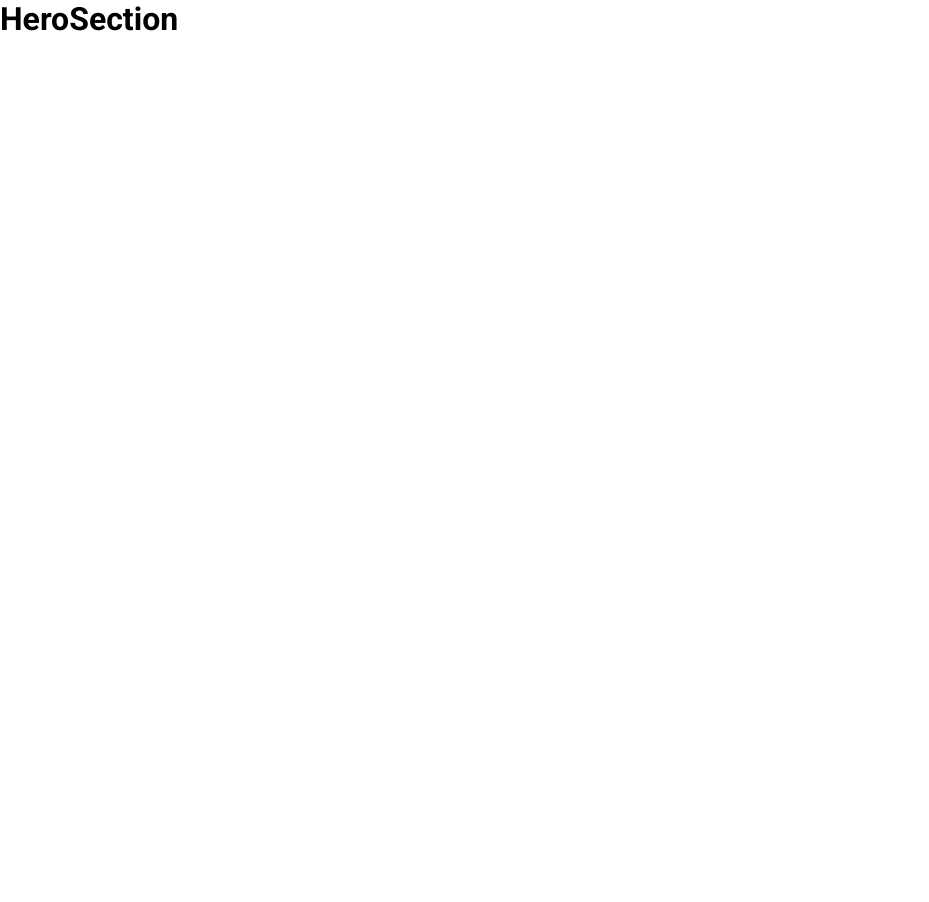
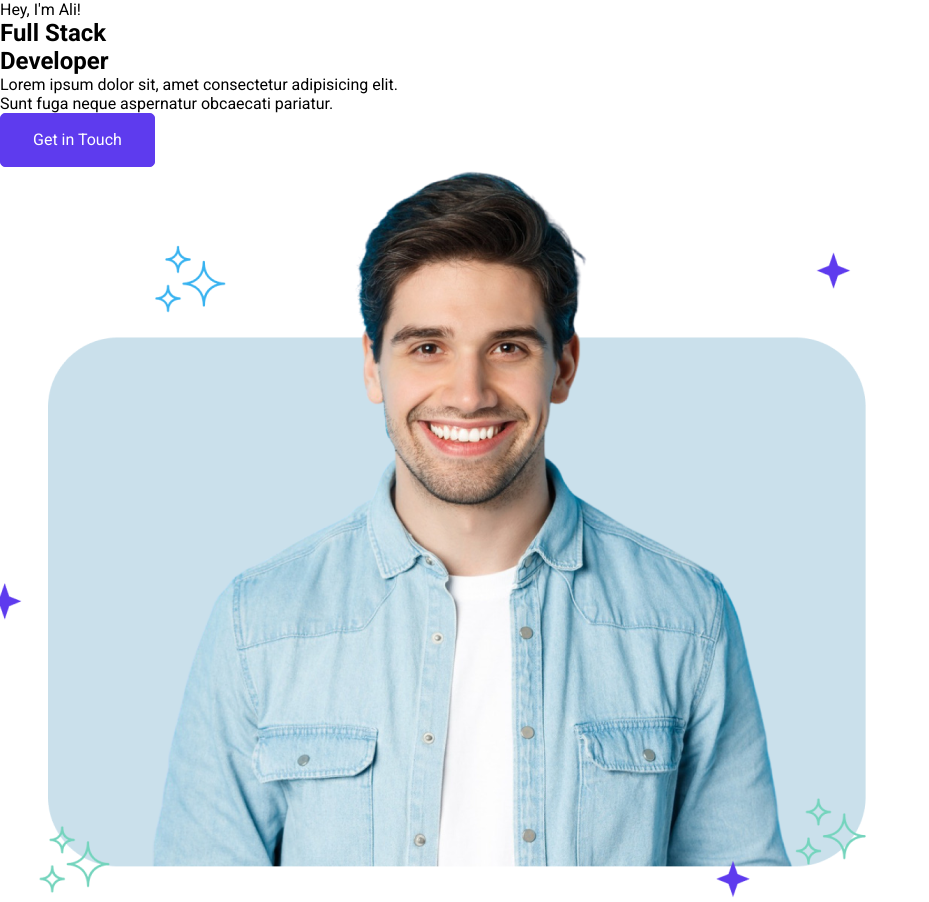
Before and after one commit to ali-naqvi8062/portfolio-website, a React (Create React App) app: page / in a window 1280 px wide. Shown: the whole page, without its empty margins (0-929 px from the left). Before the commit the page ends 800 px from the top, so only its background shows below. Built offline with nearby package versions, Linux system fonts and the light colour scheme.

Commit message:
Add hero section basic items

```diff
--- a/src/Pages/Home/HeroSection.jsx
+++ b/src/Pages/Home/HeroSection.jsx
@@ -1,3 +1,24 @@
 export default function HeroSection () {
-    return <h1>HeroSection</h1>;
+    return(
+      <section id="heroSection" className="hero--section">
+        <div className="hero--section--content--box">
+            <div className="hero--section--content">
+                <p className="section--title">Hey, I'm Ali!</p>
+                <h1 className="hero--section--title">
+                    <span className="hero--section--title--color">Full Stack</span>{" "}
+                    <br />
+                    Developer
+                </h1>
+                <p className="hero--section--description">Lorem ipsum dolor sit, amet consectetur adipisicing elit.
+                <br/> Sunt fuga neque aspernatur obcaecati pariatur.
+                </p>
+            </div>
+            <button className="btn btn-primary">Get in Touch</button>
+
+        </div>
+        <div className="hero--section--img">
+            <img src="./img/hero_img.png" alt="Hero Section" />
+        </div>
+      </section>
+    );
 }
```
